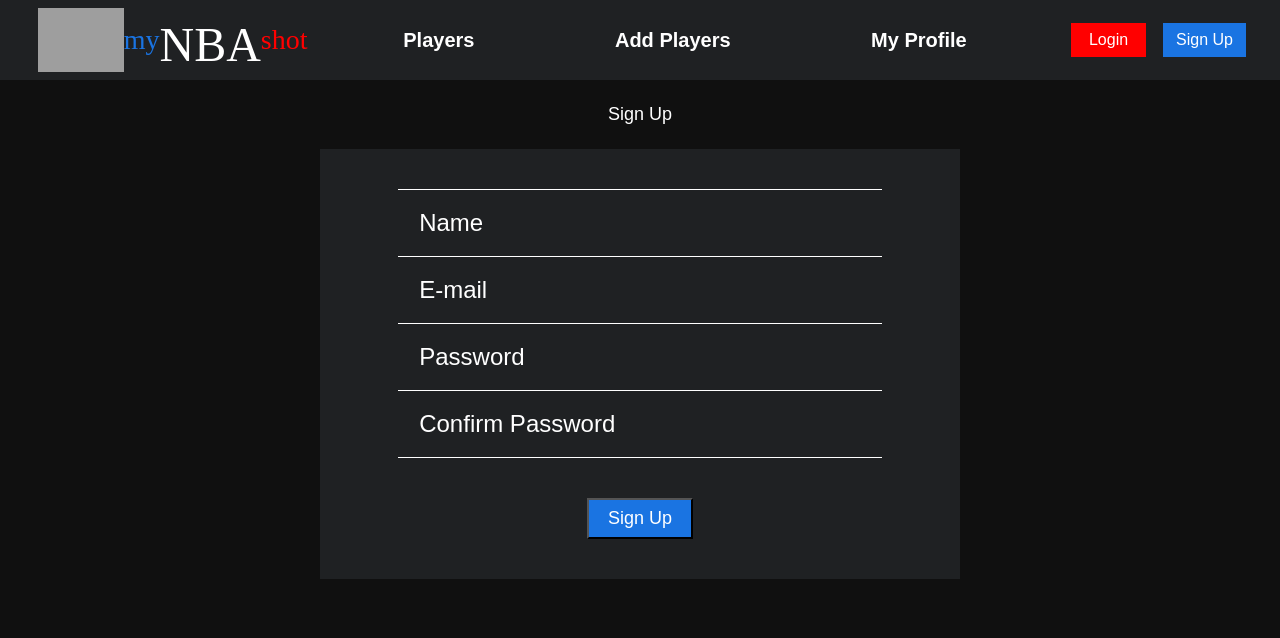
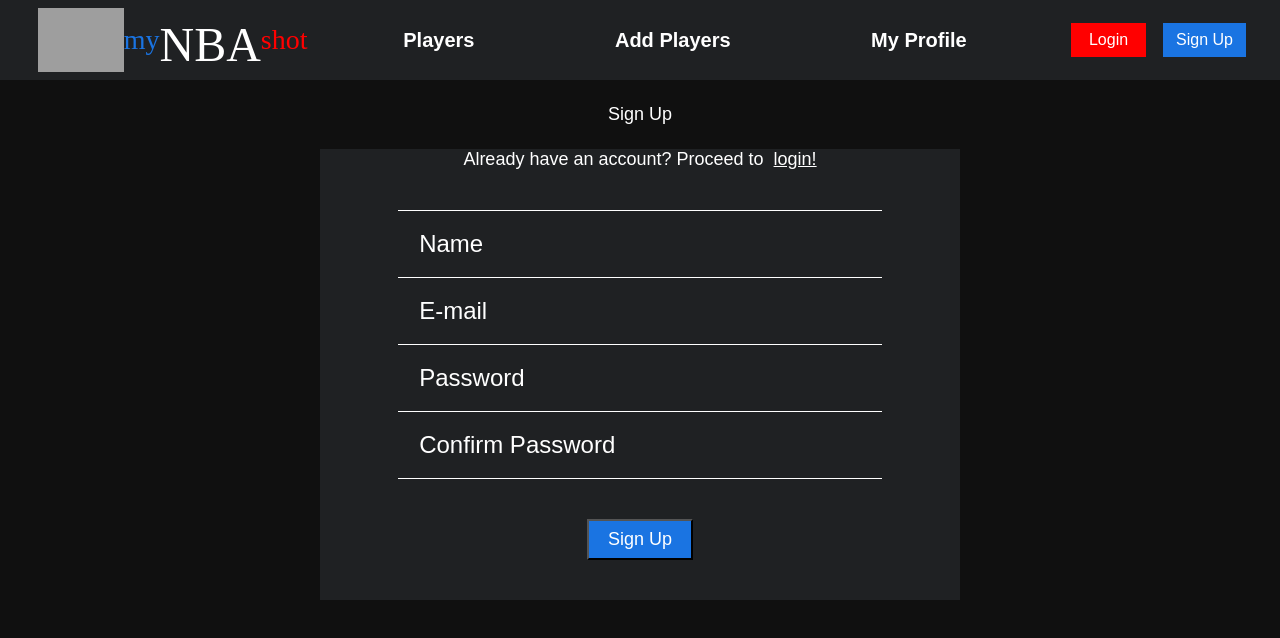
Before and after one commit to Gino2B/myNBAlist, a React (Create React App) app in the folder client/: page /sign-up in a window 1280 px wide. Shown: the top 638 px of the page. Built offline with nearby package versions, Linux system fonts and the light colour scheme; grey boxes are pictures that could not be loaded.

Commit message:
Sign up styling finished

```diff
--- a/client/src/screens/SignUp/SignUp.css
+++ b/client/src/screens/SignUp/SignUp.css
@@ -17,6 +17,17 @@
   background-color: #1f2123;
 }
 
+.route-login {
+  font-family: "Kanit", sans-serif;
+  font-size: 18px;
+  color: white;
+}
+.route-to-login {
+  text-decoration: underline;
+}
+.route-to-login:hover {
+  color: #1a74e2;
+}
 .signup-name {
   text-indent: 1.5vw;
   font-family: "Kanit", sans-serif;
--- a/client/src/screens/SignUp/SignUp.jsx
+++ b/client/src/screens/SignUp/SignUp.jsx
@@ -1,6 +1,7 @@
 import { register } from "../../services/users";
 import { useState } from "react";
-import { useHistory } from "react-router-dom";
+import { useHistory, Link } from "react-router-dom";
+
 import "./SignUp.css";
 const SignUp = (props) => {
   const history = useHistory();
@@ -56,6 +57,12 @@ const SignUp = (props) => {
     <div>
       <div className="signup"> Sign Up</div>
       <form onSubmit={handleRegister} className="signup-form">
+        <div className="route-login">
+          Already have an account? Proceed to &nbsp;
+          <Link to="/login" className="route-to-login">
+            login!
+          </Link>
+        </div>
         <input
           required
           className="signup-name"
```
